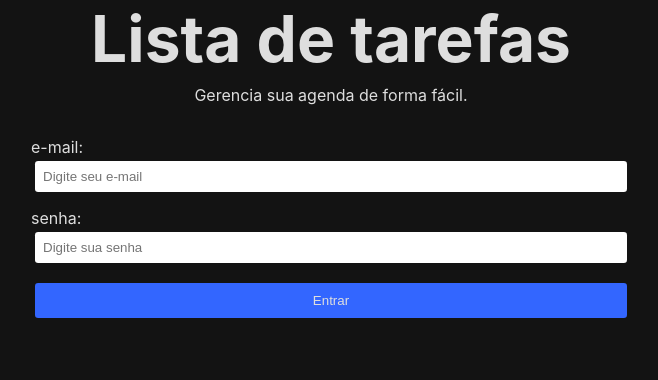
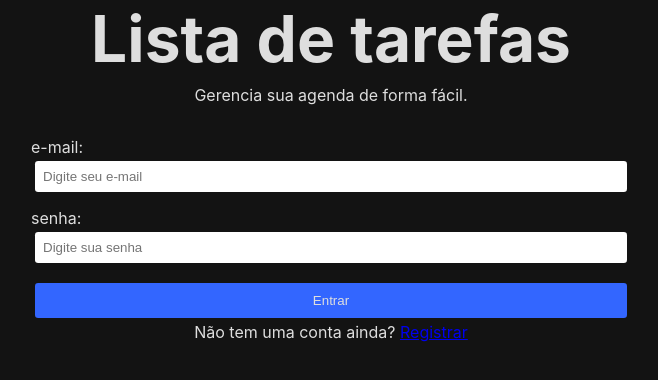
Before and after one commit to menestrel-mkmb/udemy_mat-fraga_notes-fb, a React (Create React App) app in the folder notes-app/: page / in a window 1280 px wide. Shown: the top 380 px of the page, without its empty margins (309-967 px from the left). Built offline with nearby package versions, Linux system fonts and the light colour scheme.

Commit message:
feat Link to Register;

```diff
--- a/notes-app/src/pages/Home/index.js
+++ b/notes-app/src/pages/Home/index.js
@@ -1,5 +1,6 @@
 import { useState } from "react";
 import styles from "./index.module.css";
+import { Link } from "react-router-dom";
 
 export default function Home(){
     const [email, setEmail] = useState('');
@@ -43,6 +44,10 @@ export default function Home(){
                 Entrar
             </button>
         </form>
+        <section className={`${styles.register__sect}`}>
+            <span className={`${styles.register__span}`}>Não tem uma conta ainda? </span>
+            <Link className={`${styles.register__link}`} to="/register">Registrar</Link>
+        </section>
     </main>
     )
 }
```
